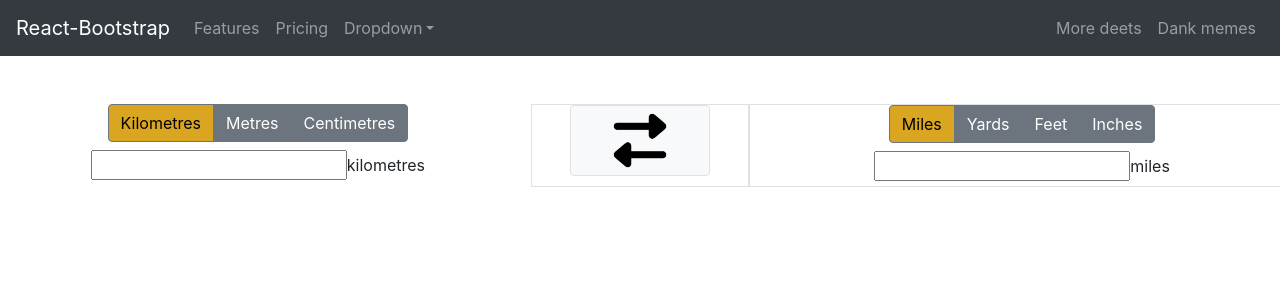
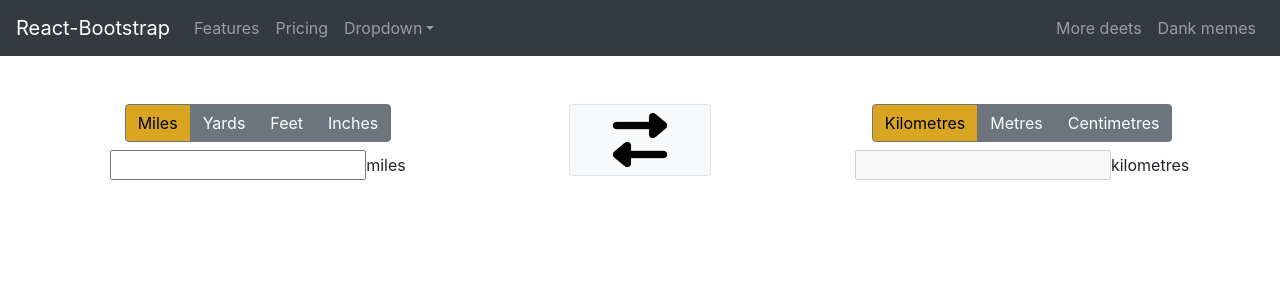
Before and after one commit to alexandermagee/metric-imperial-convertor, a React (Create React App) app: page / in a window 1280 px wide. Shown: the top 300 px of the page. Built offline with nearby package versions, Linux system fonts and the light colour scheme.

Commit message:
swapping orders of column when coversion switched, greying out input field that will display calculated value

```diff
--- a/src/Components/ImperialSelection.js
+++ b/src/Components/ImperialSelection.js
@@ -10,9 +10,26 @@ export class ImperialSelection extends React.Component {
         this.props.calculateConversion(e.target.value)
     } */
 
+    colOrder = () => {
+        if(this.props.conversionType === "ImperialToMetric"){
+            return 1
+        } else {
+            return 3
+        }
+    }
+
+    inputDisabled = () => {
+        if(this.props.conversionType === "MetricToImperial"){
+            return true
+        } else {
+            return false
+        }
+    }
+
+
     render(){
         return (
-            <Col xs={{span: 12, order: 1}} md={{span: 5, order: 1}} className="border">
+            <Col xs={{span: 12, order: this.colOrder()}} md={{span: 5, order: this.colOrder()}}>
                 <ButtonGroup aria-label="Basic example">
                     <Button variant="secondary" value={["imperialUnit","miles"]} onClick={this.props.handleClick}
                     style={(this.props.imperialUnit === "miles") ? this.props.activeButton : null}>Miles</Button>
@@ -28,7 +45,7 @@ export class ImperialSelection extends React.Component {
 
                 </ButtonGroup>
                 <div className="mt-2">
-                <input type="text" name="userInputValue" disabled={false} value={this.props.imperialValue} onChange={this.props.handleChange} />
+                <input type="text" name="userInputValue" disabled={this.inputDisabled()} value={this.props.imperialValue} onChange={this.props.handleChange} />
                 <label for="userInputValue">{this.props.imperialUnit}</label>
                 </div>
             </Col>
--- a/src/Components/Length.js
+++ b/src/Components/Length.js
@@ -36,6 +36,7 @@ export class Length extends React.Component {
            metricValue={this.props.metricValue}
            handleChange={this.handleChange}
            handleClick={this.handleClick}
+           conversionType={this.props.conversionType}
            activeButton={activeButton}
            />
             <SwitchButton
@@ -46,6 +47,7 @@ export class Length extends React.Component {
             imperialValue={this.props.imperialValue}
             handleChange={this.handleChange}
             handleClick={this.handleClick}
+            conversionType={this.props.conversionType}
             activeButton={activeButton}
             />
             </Row>
--- a/src/Components/MetricSelection.js
+++ b/src/Components/MetricSelection.js
@@ -4,9 +4,26 @@ import ButtonGroup from 'react-bootstrap/ButtonGroup';
 import Col from 'react-bootstrap/Col';
 
 export class MetricSelection extends React.Component {
+
+    colOrder = () => {
+        if(this.props.conversionType === "MetricToImperial"){
+            return 1
+        } else {
+            return 3
+        }
+    }
+
+    inputDisabled = () => {
+        if(this.props.conversionType === "ImperialToMetric"){
+            return true
+        } else {
+            return false
+        }
+    }
+
     render(){
         return (
-            <Col xs={{span: 12}} md={{span: 5}}>
+            <Col xs={{span: 12, order: this.colOrder()}} md={{span: 5, order: this.colOrder()}}>
             <ButtonGroup aria-label="Basic example">
 
                 <Button variant="secondary" value={["metricUnit","kilometres"]} onClick={this.props.handleClick}
@@ -20,7 +37,7 @@ export class MetricSelection extends React.Component {
 
             </ButtonGroup>
             <div className="mt-2">
-            <input type="text" name="userInputValue" disabled={false} />
+            <input type="text" name="userInputValue" disabled={this.inputDisabled()} />
             <label for="userInputValue">{this.props.metricUnit}</label>
             </div>
         </Col>
--- a/src/Components/SwitchButton.js
+++ b/src/Components/SwitchButton.js
@@ -6,7 +6,7 @@ import switchIcon from '../Icons/SWITCH.png';
 
 export const SwitchButton = props => {
     return (
-        <Col xs={12} md={2} className="border">
+        <Col xs={{span: 12, order: 2}} md={{span: 2, order: 2}}>
                 <Button className="btn-light border w-75"> <img src={switchIcon} className="w-50" onClick={props.updateConversionDirection} /> </Button>
             </Col>
     )
```
